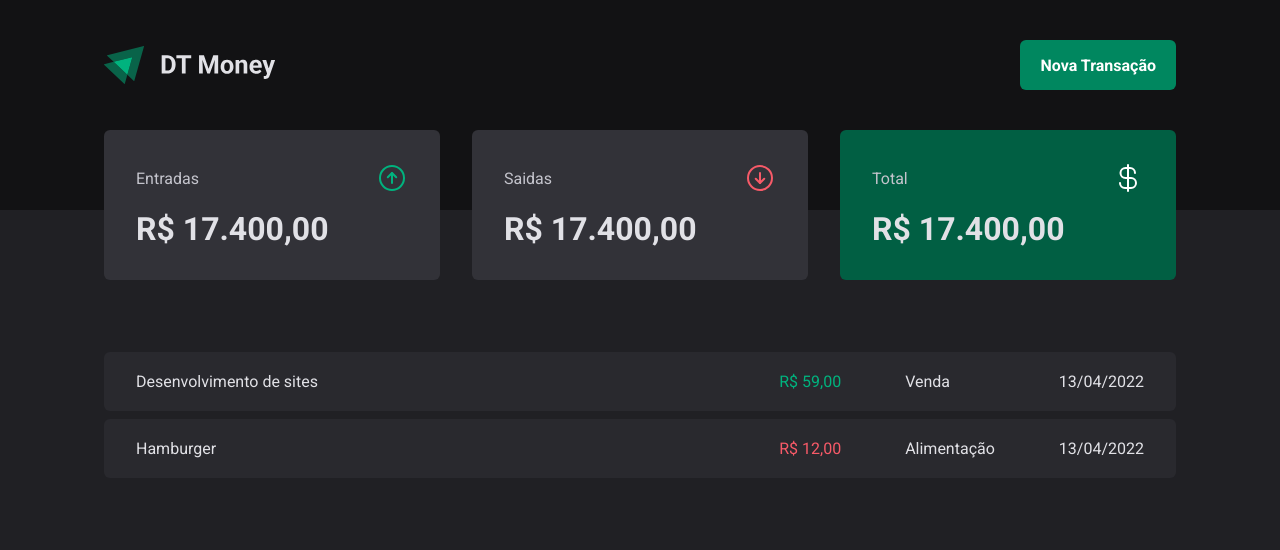
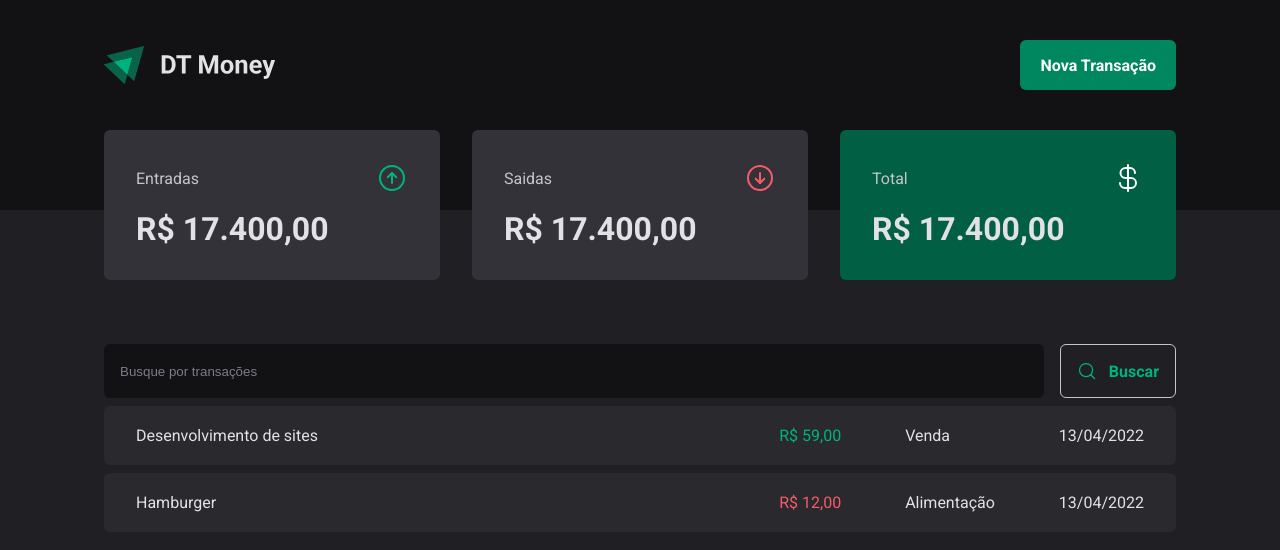
Before and after one commit to Abmaellf/dt-money, a React (Vite) app: page / in a window 1280 px wide. Shown: the top 550 px of the page. Built offline with nearby package versions, Linux system fonts and the light colour scheme.

Commit message:
feat(adicionando o component de pesquisa SearchForm)

```diff
--- /dev/null
+++ b/src/pages/Transactions/components/SearchForm/index.tsx
@@ -0,0 +1,15 @@
+import { MagnifyingGlass } from "phosphor-react";
+import { SearchFormContainer } from "./styles";
+
+export function SearchForm() {
+    return(
+        <SearchFormContainer>
+            <input type="text" placeholder="Busque por transações"/>
+
+            <button type="submit">
+                <MagnifyingGlass size={20}  />
+                Buscar
+            </button>
+        </SearchFormContainer>
+    )
+}
--- /dev/null
+++ b/src/pages/Transactions/components/SearchForm/styles.ts
@@ -0,0 +1,40 @@
+import styled from "styled-components";
+
+
+export const SearchFormContainer = styled.form`
+    display: flex;
+    gap: 1rem;
+
+    input {
+        flex: 1;
+        border-radius: 6px;
+        border: 0;
+        background: ${props => props.theme["gray-900"]};
+        color: ${props => props.theme["gray-300"]};
+        padding:1rem;
+
+        &::placeholder {
+            color: ${props => props.theme["gray-500"]};
+        }
+    }
+    button {
+        display: flex;
+        align-items: center;
+        gap:0.75rem;
+
+        border: 0;
+        padding: 1rem;
+        background: transparent;
+        border: 1px solid ${props=> props.theme["gray-300"]};
+        color: ${props => props.theme["green-300"]};
+        font-weight: bold;
+        border-radius: 6px;
+
+        &:hover {
+            background: ${props=> props.theme["green-500"]};;
+            border: 1px solid ${props=> props.theme["green-500"]};
+            color: ${props => props.theme.white};
+            transition: background-color 0.s, border-color 0.2s;
+        }
+    }
+`
--- a/src/pages/Transactions/index.tsx
+++ b/src/pages/Transactions/index.tsx
@@ -1,5 +1,6 @@
 import { Header } from "../../components/Header";
 import { Summary } from "../../components/Summary";
+import { SearchForm } from "./components/SearchForm";
 import { PriceHighlight, TransactionsContainer, TransactionsTable } from "./styles";
 
 export function Transactions() {
@@ -8,6 +9,7 @@
             <Header />
             <Summary />
             <TransactionsContainer>
+                <SearchForm />
                 <TransactionsTable>
                     <tbody>
                         <tr>
```
